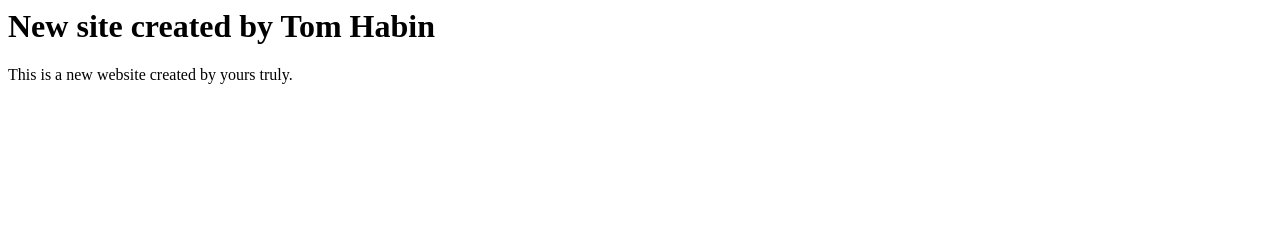
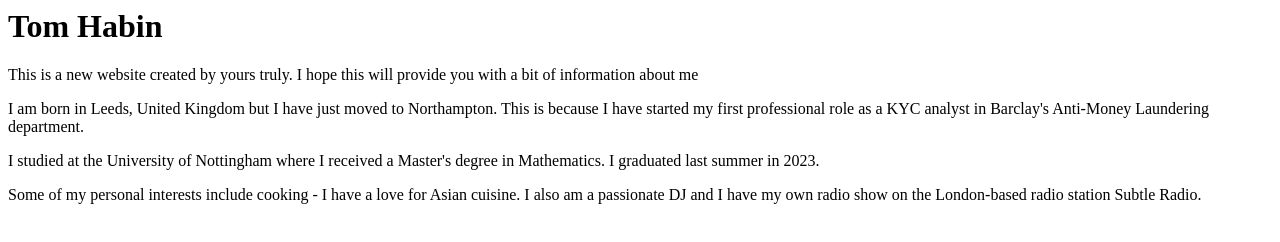
Before and after one commit to tomhabin/tomhabin, a plain HTML site: page index.html in a window 1280 px wide. Drawn offline with Linux system fonts and the light colour scheme.

Commit message:
Update index.html

```diff
--- a/index.html
+++ b/index.html
@@ -1,3 +1,9 @@
-<h1> New site created by Tom Habin </h1>
+<h1> Tom Habin </h1>
 
-<p> This is a new website created by yours truly. </p>
+<p> This is a new website created by yours truly. I hope this will provide you with a bit of information  about me </p>
+
+<p> I am born in Leeds, United Kingdom but I have just moved to Northampton. This is because I have started my first professional role as a KYC analyst in Barclay's Anti-Money Laundering department.</p>
+
+<p> I studied at the University of Nottingham where I received a Master's degree in Mathematics. I graduated last summer in 2023.</p>
+
+<p> Some of my personal interests include cooking - I have a love for Asian cuisine. I also am a passionate DJ and I have my own radio show on the London-based radio station Subtle Radio.</p>
```
